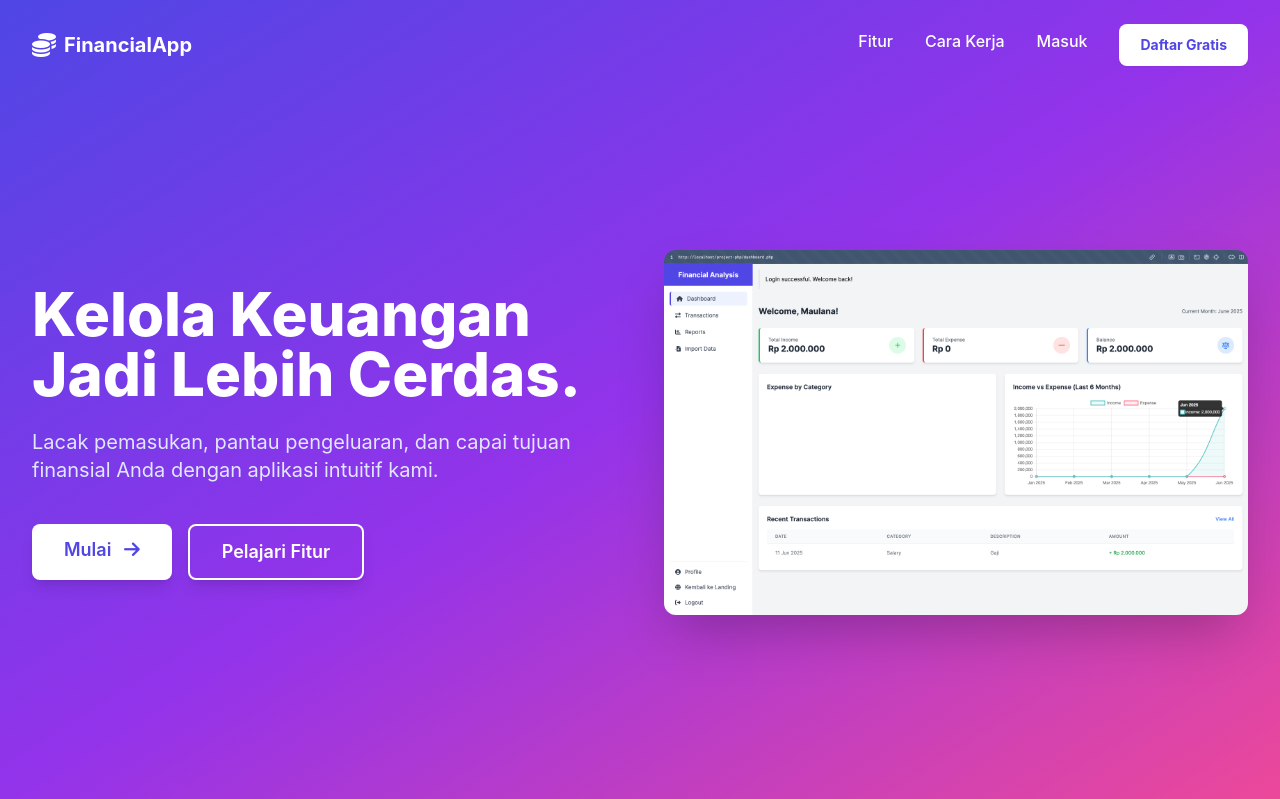
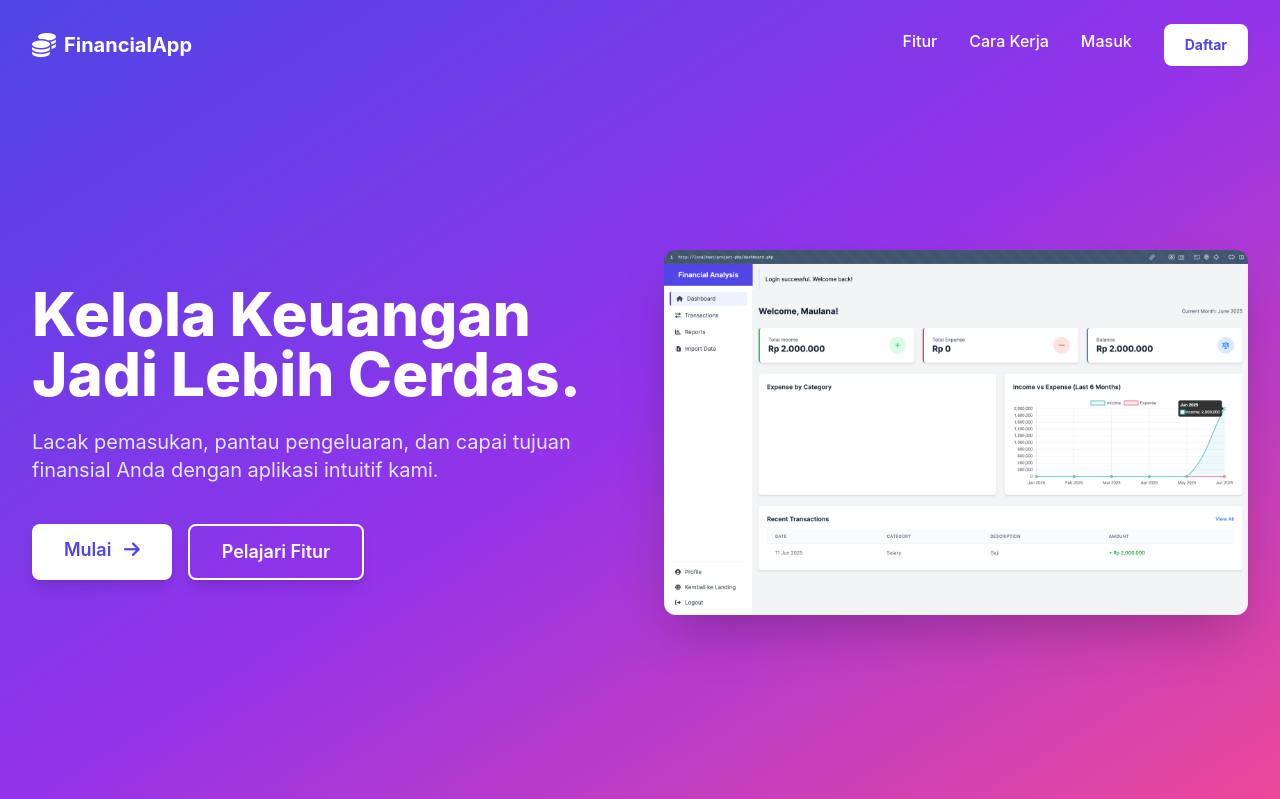
Before and after one commit to maulana-tech/project-php, a PHP site: page /landing.php in a window 1280 px wide. Shown: the top 799 px of the page. Run offline with PHP 8.4, Linux system fonts and the light colour scheme; some libraries are stand-ins or nearby versions.

Commit message:
fix: update registration button text from 'Daftar Gratis' to 'Daftar'

```diff
--- a/includes/landing_navigation.php
+++ b/includes/landing_navigation.php
@@ -114,7 +114,7 @@ if (!defined('SITE_URL')) {
                 <a href="#how-it-works" class="nav-link font-medium">Cara Kerja</a>
                 <a href="<?php echo SITE_URL; ?>/auth/login.php" class="nav-link font-medium">Masuk</a>
                 <a href="<?php echo SITE_URL; ?>/auth/register.php" class="ml-4 inline-flex items-center justify-center px-5 py-2.5 border border-transparent rounded-lg text-sm font-bold text-indigo-600 bg-white shadow-sm hover:bg-gray-100 transition-transform transform hover:scale-105">
-                    Daftar Gratis
+                    Daftar
                 </a>
             </div>
 
```
